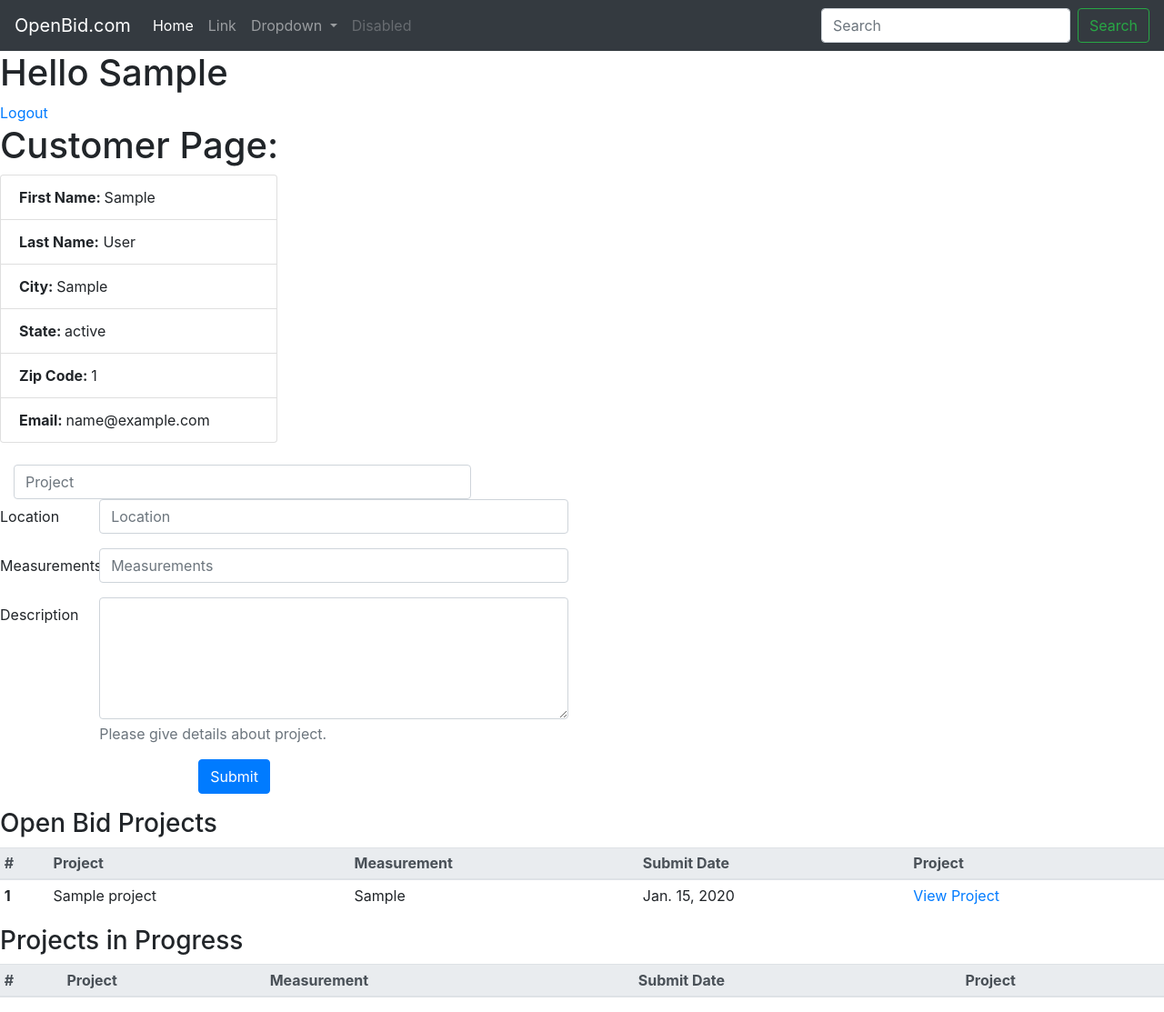
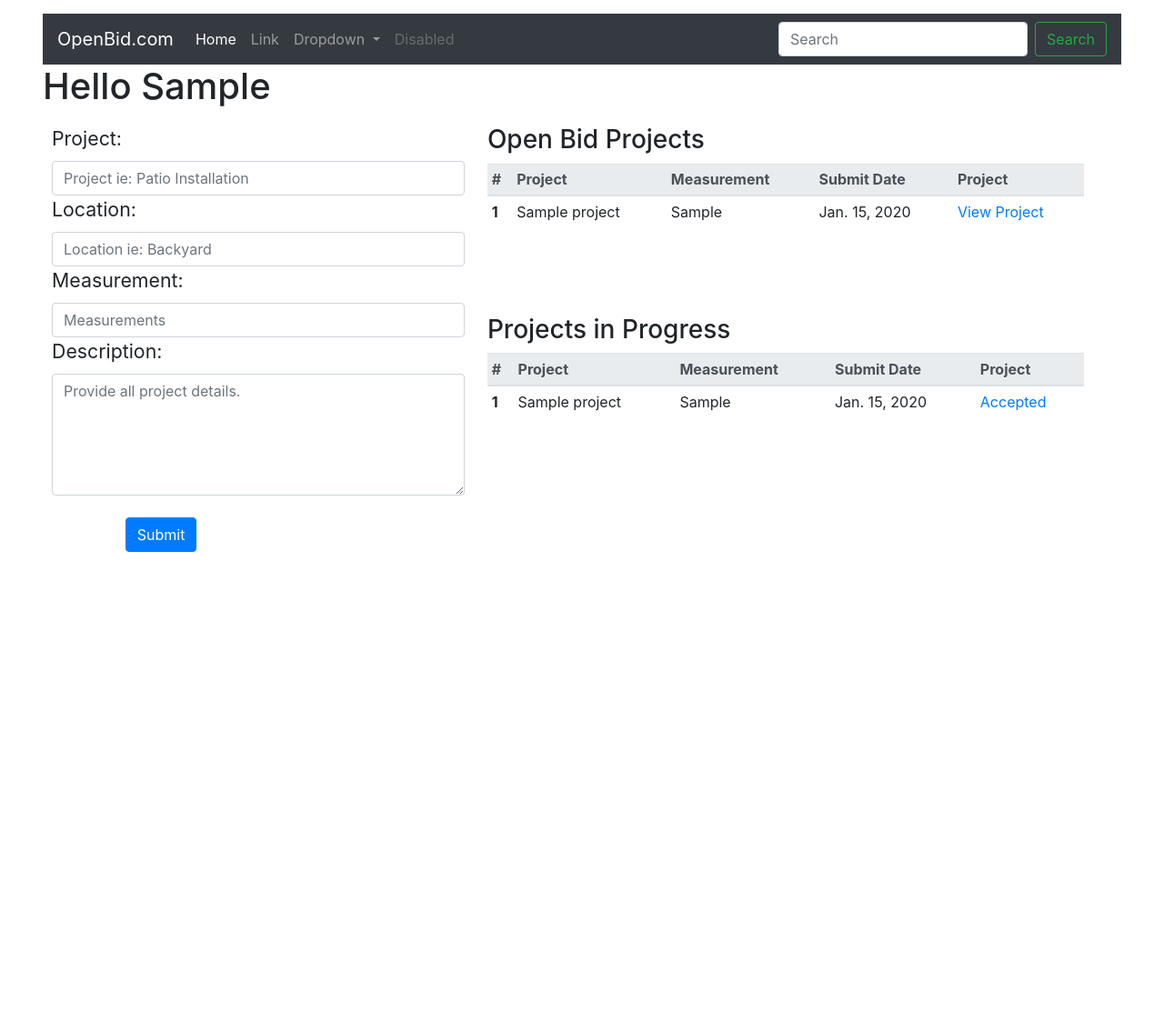
Before and after one commit to Cody-Calhoun/Open-Bid, a Django app: template main/templates/userpage.html in a window 1280 px wide. Shown: the whole page at 91% size. After the commit the page ends 607 px from the top, so only its background shows below. Run offline with Django 3.2, Linux system fonts and the light colour scheme; the template is opened without the code that fills it: values that come from a table or form of the project are taken from there, others are empty; tables that the repository leaves empty hold one stand-in row (values such as "Sample post"); lists and menus that the app fills with data are empty; some libraries are stand-ins or nearby versions.

Commit message:
commit @9:26pm
Added the function to upload images to project. With the img function made class Proj_image in models. added some styling to the project_info.html and userpage.html. Fixed error in views.

```diff
--- a/main/models.py
+++ b/main/models.py
@@ -1,6 +1,7 @@
 from django.db import models
 import re
 from datetime import datetime
+from django.db.models.fields.files import ImageField
 
 
 class User_manager(models.Manager):
@@ -107,3 +108,8 @@ class Review(models.Model):
     end_date = models.DateField()
     created_at = models.DateField(auto_now_add=True)
     updated_at = models.DateTimeField(auto_now=True)
+
+class Proj_imgage(models.Model):
+    image = models.ImageField()
+    project = models.ForeignKey(Project, related_name='images', on_delete=models.CASCADE)
+    uploaded_at = models.DateTimeField(auto_now_add=True)
--- a/main/templates/userpage.html
+++ b/main/templates/userpage.html
@@ -11,9 +11,35 @@
       crossorigin="anonymous">
       <link rel="stylesheet" href="https://stackpath.bootstrapcdn.com/bootstrap/4.1.3/css/bootstrap.min.css">
       <link rel="stylesheet" href="https://maxcdn.bootstrapcdn.com/font-awesome/4.7.0/css/font-awesome.min.css">
-<link rel="stylesheet" href="css/style.css">
   <title>UserPage</title>
+  <style>
+      *{
+        box-sizing: border-box;
+      }
+      #container{
+        width: 95%;
+        margin: 0 auto;
+        padding: 15px;
+      }
+      #proj_form{
+        width: 40%;
+        padding: 10px;
+        display: inline-block;
+      }
+      #tables{
+        width: 57%;
+        padding: 10px;
+        display: inline-block;
+        vertical-align: top;
+      }
+      .table{
+        height: 150px;
+        overflow: scroll;
+      }
+  </style>
 </head>
+<body>
+  <div id="container">
     <nav class="navbar navbar-expand-lg navbar-dark bg-dark">
         <a class="navbar-brand" href="#">OpenBid.com</a>
         <button class="navbar-toggler" type="button" data-toggle="collapse" data-target="#navbarSupportedContent" aria-controls="navbarSupportedContent" aria-expanded="false" aria-label="Toggle navigation">
@@ -49,54 +75,32 @@
           </form>
         </div>
     </nav>
-<body>
     <header>
         <h1>Hello {{customer.fname}}</h1>
-    <a href="/logout">Logout</a>
     </header>
-<h1>Customer Page:</h1>
+      <div id="proj_form">
+        <form action="/submit_project" method="POST" >
+          {% csrf_token%}
+                <label for="project" style="font-size: 16pt;"> Project:</label>
+                <input id="projects" name="title" placeholder="Project ie: Patio Installation" type="text" class="form-control" required="required">
 
-<ul class="list-group col-3">
-  <li class="list-group-item"><b> First Name: </b>{{customer.fname}}</li>
-  <li class="list-group-item"><b>Last Name:</b> {{customer.lname}}</li>
-  <li class="list-group-item"><b>City: </b>{{customer.city}}</li>
-  <li class="list-group-item"><b>State: </b>{{customer.state}}</li>
-  <li class="list-group-item"><b>Zip Code: </b>{{customer.zipcode}}</li>
-  <li class="list-group-item"><b>Email: </b>{{customer.email}} </li>
-</ul>
+                <label for="Location" style="font-size: 16pt;"> Location:</label>
+                <input id="location" name="location" placeholder="Location ie: Backyard" type="text" class="form-control">
 
+                <label for="Measurement" style="font-size: 16pt;"> Measurement:</label>
+                <input id="measurements" name="measurements" placeholder="Measurements" type="text" class="form-control">
+
+                <label for="Description" style="font-size: 16pt;"> Description:</label>
+                <textarea id="description" name="description" cols="40" rows="5" class="form-control" aria-describedby="descriptionHelpBlock" required="required" placeholder="Provide all project details."></textarea>
                 <br>
-
-            <div class="col-5">
-            <input id="projects" name="title" placeholder="Project " type="text" class="form-control" required="required">
-            </div>
-        </div>
-        <div class="form-group row">
-            <label for="location" class="col-1 col-form-label">Location</label>
-            <div class="col-5">
-            <input id="location" name="location" placeholder="Location" type="text" class="form-control">
-        </div>
-        </div>
-        <div class="form-group row">
-            <label for="measurements" class="col-1 col-form-label">Measurements</label>
-        <div class="col-5">
-            <input id="measurements" name="measurements" placeholder="Measurements" type="text" class="form-control">
-        </div>
-        </div>
-        <div class="form-group row">
-            <label for="description" class="col-1 col-form-label">Description</label>
-        <div class="col-5">
-            <textarea id="description" name="description" cols="40" rows="5" class="form-control" aria-describedby="descriptionHelpBlock" required="required"></textarea>
-            <span id="descriptionHelpBlock" class="form-text text-muted">Please give details about project.</span>
-        </div>
-        </div>
             <div class="form-group row">
                 <div class="offset-2 col-10">
                   <button name="submit" type="submit" class="btn btn-primary">Submit</button>
                 </div>
             </div>
         </form>
-
+      </div>
+        <div id="tables">
             <h3>Open Bid Projects</h3>
             <table class="table table-sm">
                 <div class="row">
@@ -139,23 +143,25 @@
                     </thead>
                     <tbody>
                     {% for job in customer.projects.all %}
-            {% if job.accepted == True %}
+                        {% for bid in job.bids.all %}
+                            {% if bid.accepted == True%}
                     <tr>
-                <th scope="row">{{job.id}}</th>
-                <td>{{job.title}}</td>
-                <td>{{job.measurements}}</td>
-                <td>{{job.created_at}}</td>
-                <td><a href="/cus_view_proj/{{job.id}}">Accepted</a></td>
+                        <th scope="row">{{bid.project.id}}</th>
+                        <td>{{bid.project.title}}</td>
+                        <td>{{bid.project.measurements}}</td>
+                        <td>{{bid.project.created_at}}</td>
+                        <td><a href="/cus_view_proj/{{bid.project.id}}">Accepted</a></td>
                     </tr>
                             {% endif %}
+                        {% endfor %}
                     {% endfor %}
                     </tbody>
                     </div>
                 </div>
             </table>
+        </div>
 
-
-
+  </div>
 
 
 
@@ -175,6 +181,6 @@
     // Get the current year for the copyright
     $('#year').text(new Date().getFullYear());
 </script>
+
 </body>
-
 </html>
--- a/main/urls.py
+++ b/main/urls.py
@@ -23,5 +23,5 @@ urlpatterns = [
     path('accept_bid/<int:id>', views.accept_bid),
     path('project_complete/<int:id>',views.project_complete),
     path('project_complete_review',views.project_complete_review),
-
+    path('add_img',views.add_img),
 ]
--- a/openbid/settings.py
+++ b/openbid/settings.py
@@ -119,4 +119,9 @@ USE_TZ = True
 # https://docs.djangoproject.com/en/2.2/howto/static-files/
 
 STATIC_URL = '/static/'
+
+MEDIA_URL = '/images/'
+
 STATIC_ROOT = os.path.join(BASE_DIR,  'static')
+
+MEDIA_ROOT = os.path.join(BASE_DIR, "static/images")
--- a/openbid/urls.py
+++ b/openbid/urls.py
@@ -16,7 +16,12 @@ Including another URLconf
 from django.contrib import admin
 from django.urls import path, include
 
+from django.conf.urls.static import static
+from django.conf import settings
+
 urlpatterns = [
     path('admin/', admin.site.urls),
     path('', include('main.urls')),
 ]
+
+urlpatterns += static(settings.MEDIA_URL, document_root = settings.MEDIA_ROOT)
```
Also changed, not shown: main/templates/project_info.html (+60 -6 lines), main/views.py (+9 -2 lines). Lines whose indentation alone changed are shown as unchanged.
